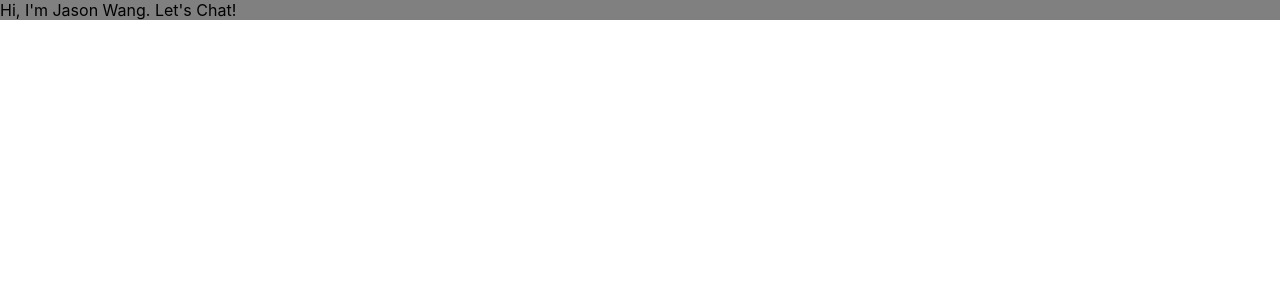
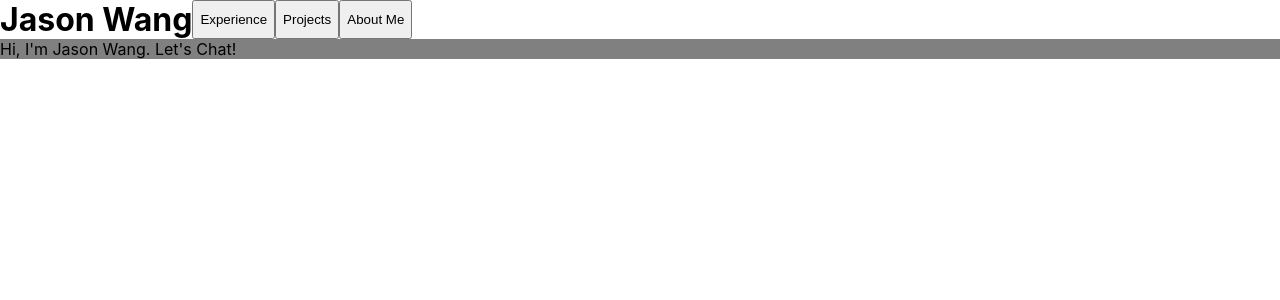
Before and after one commit to jwxng/portfolio, a React (Create React App) app: page / in a window 1280 px wide. Shown: the top 300 px of the page. Built offline with nearby package versions, Linux system fonts and the light colour scheme.

Commit message:
created a prototype header

```diff
--- a/src/App.js
+++ b/src/App.js
@@ -1,15 +1,15 @@
-// TODO: make a global.css
-
 import './App.css';
 
 import { BrowserRouter as Router, Routes, Route } from 'react-router-dom';
 
+import Header from './components/Header'
 import HomePage from './components/HomePage'
 
 function App() {
   return (
     <div className="app">
       <Router className="router">
+        <Header />
         <Routes className="routes">
           <Route path="/" element={<HomePage />} />
         </Routes>
--- /dev/null
+++ b/src/components/Header/Header.css
@@ -0,0 +1,3 @@
+.header {
+    display: flex;
+}
--- /dev/null
+++ b/src/components/Header/index.jsx
@@ -0,0 +1,15 @@
+import './Header.css'
+
+const Header = () => {
+
+    return (
+        <div className="header">
+            <h1>Jason Wang</h1>
+            <button>Experience</button>
+            <button>Projects</button>
+            <button>About Me</button>
+        </div>
+    );
+};
+
+export default Header;
```
